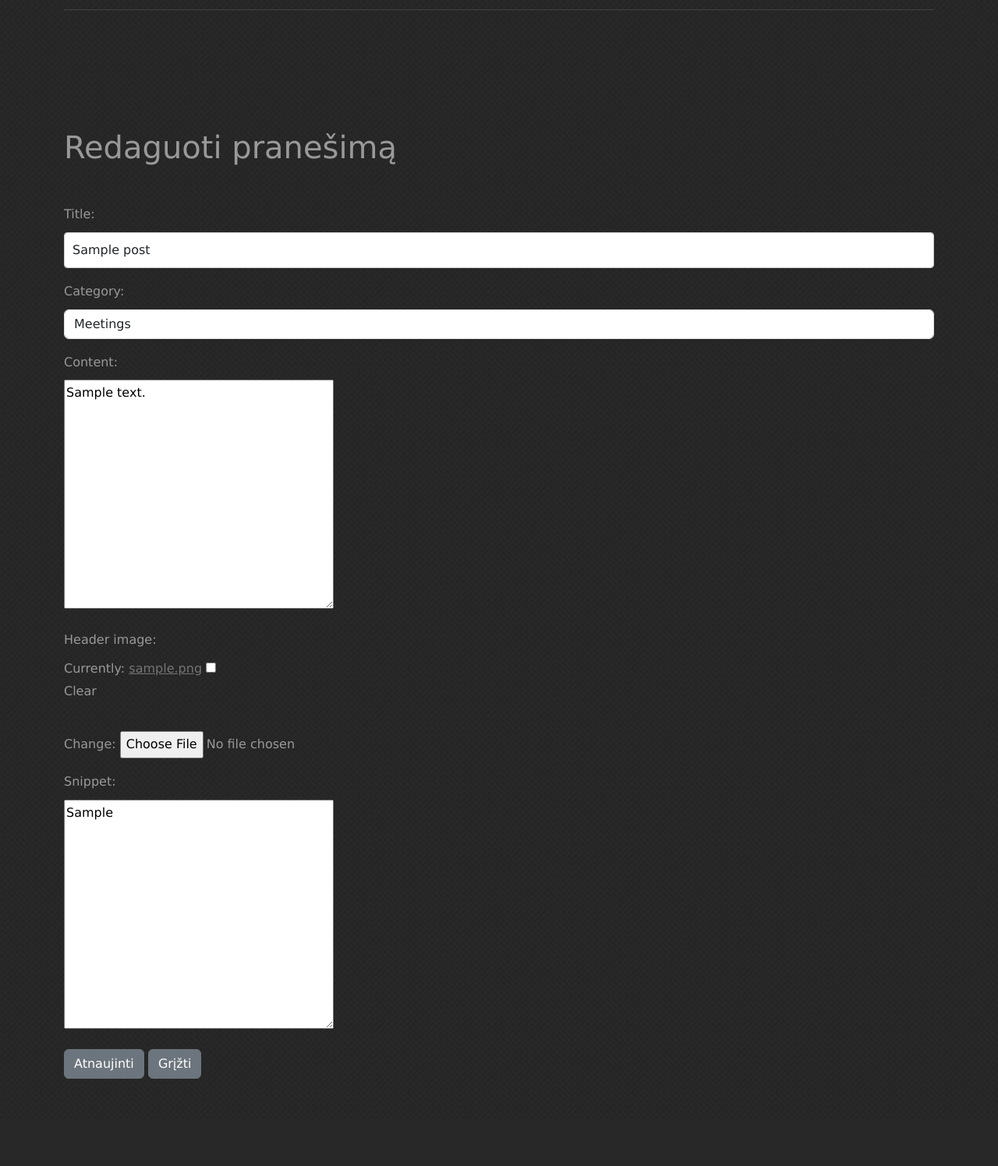
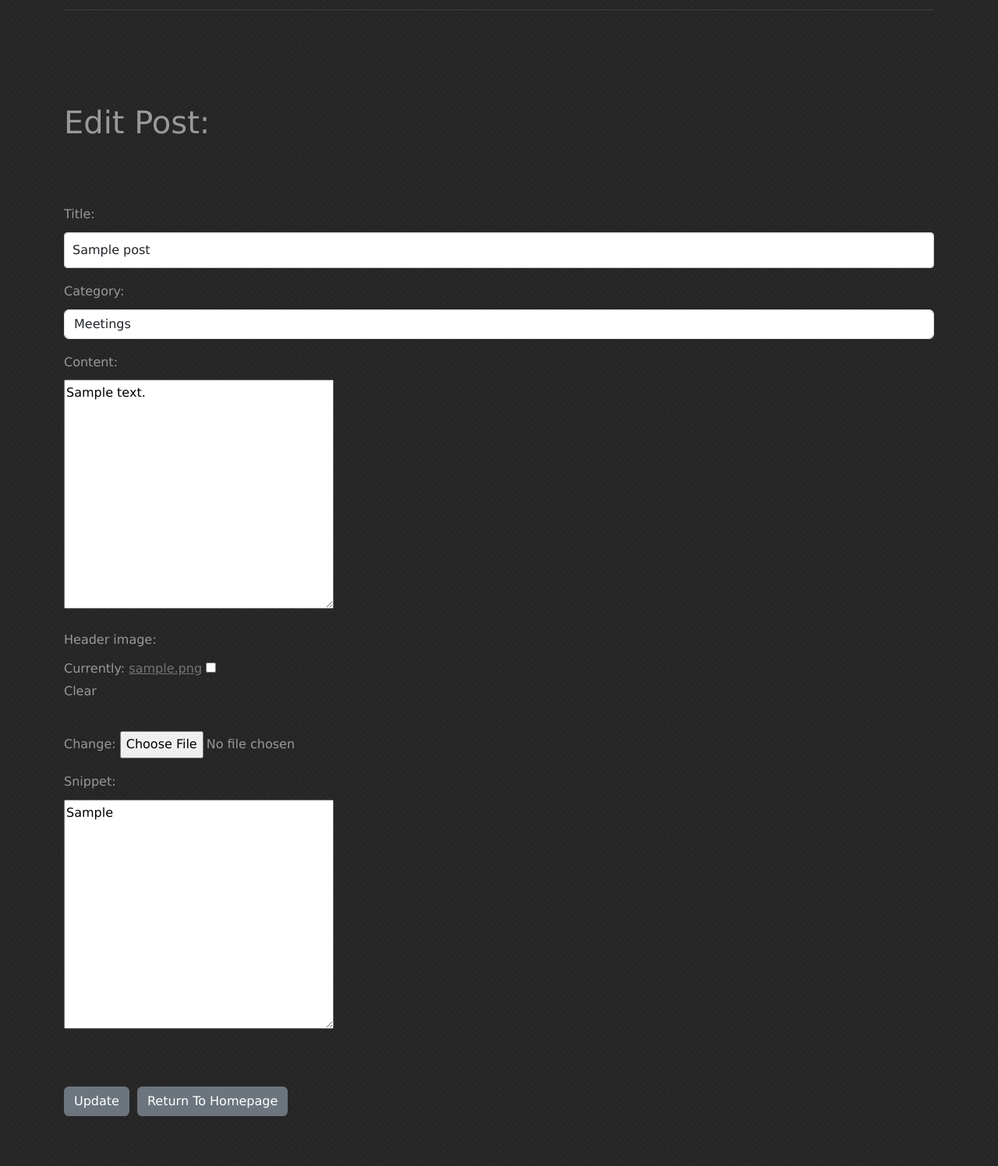
Before and after one commit to vokator-online/autoclubsite, a Django app: page /discussion/article/edit/1 in a window 1280 px wide. Shown: the part 528-2024 px from the top of the page at 78% size. Before the commit the page ends 1912 px from the top, so only its background shows below. Run offline with Django 5.2, Linux system fonts and the light colour scheme; a user stored in the database is signed in; tables that the repository leaves empty hold one stand-in row (values such as "Sample post"); grey boxes marked "Sample" are stand-in pictures; some libraries are stand-ins or nearby versions.

Commit message:
Diskusijų aplikacijos šablonų vertimas, css konfigūravimas

```diff
--- a/autoclub/discussion/templates/discussion/update_post.html
+++ b/autoclub/discussion/templates/discussion/update_post.html
@@ -1,32 +1,36 @@
 {% extends 'discussion/base.html' %}
 {% load i18n %}
 {% load static %}
-{% block title %}Redaguoti pranešimą{% endblock %}
+{% block title %}{% trans "Update Post"|capfirst %}{% endblock %}
 {% block content %}
 
+<div class="update-post-container">
     {% if user.is_authenticated %}
         {% if user.id == post.author.id %}
-    <br>
-    <br>
-        <h1>Redaguoti pranešimą</h1>
-        <br>
-        <br>
+        <h1 class="update-post-title">{% trans "Edit Post"|capfirst %}:</h1>
+
             <div class="form-group">
                 <form method="POST">
                     {% csrf_token %}
+                    {{ form.media }}
                     {{ form.as_p }}
-                <button class="btn btn-secondary">Atnaujinti</button>
-                <a href="{% url 'discussion' %}" class="btn btn-secondary">Grįžti</a>
+                    <div class="form-actions">
+                        <button class="custom-button">{% trans "Update"|capfirst %}</button>
+                        <a href="{% url 'discussion' %}" class="custom-button">{% trans "Return To Homepage"|capfirst %}</a>
+                    </div>
                 </form>
             </div>
         {% else %}
-        <h2>Prieiga uždrausta! Prisijunkite prie puslapio!</h2>
+            <h2 class="access-denied">{% trans "Access denied!"|capfirst %}
+            <br>
+            {% trans "Please log in to this page!"|capfirst %}</h2>
         {% endif %}
 
     {% else %}
-
-<h2>Prieiga uždrausta! Prisijunkite prie puslapio!</h2>
-
+        <h2 class="access-denied">{% trans "Access denied!"|capfirst %}
+        <br>
+        {% trans "Please log in to this page!"|capfirst %}</h2>
     {% endif %}
+</div>
 
 {% endblock %}
--- a/autoclub/website/static/css/discussion.css
+++ b/autoclub/website/static/css/discussion.css
@@ -426,6 +426,20 @@ h1.add-post-title {
 
 
 /*********************************************************************************/
+/* Update Comment Form                                                              */
+/*********************************************************************************/
+
+.update-post-container {
+    margin-top: 1rem;
+    margin-bottom: 2rem;
+}
+
+h1.update-post-title {
+    margin-bottom: 2em;
+}
+
+
+/*********************************************************************************/
 /* Delete Post Form                                                              */
 /*********************************************************************************/
 
```
Also changed, not shown: autoclub/discussion/locale/lt/LC_MESSAGES/django.po. Lines whose indentation alone changed are shown as unchanged.
